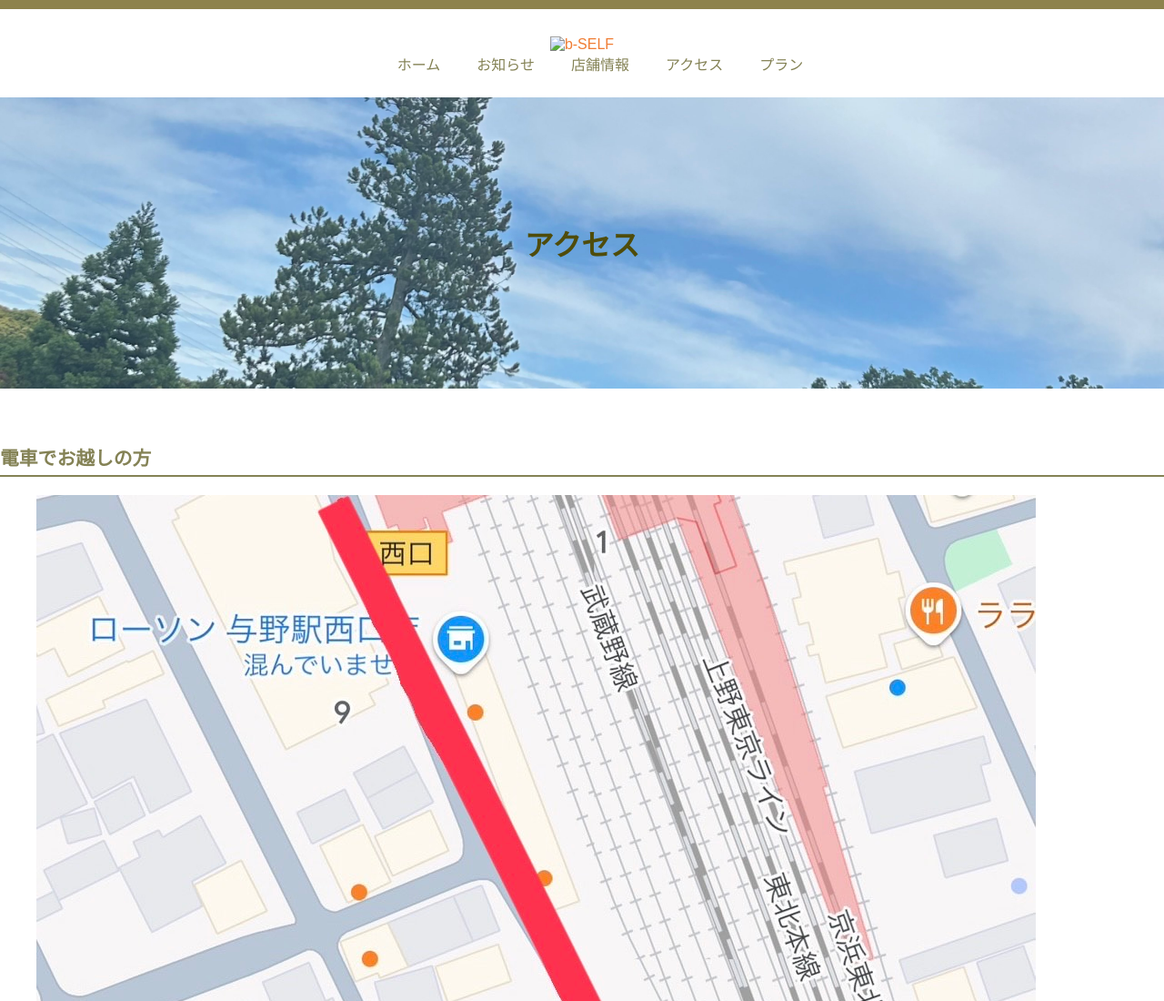
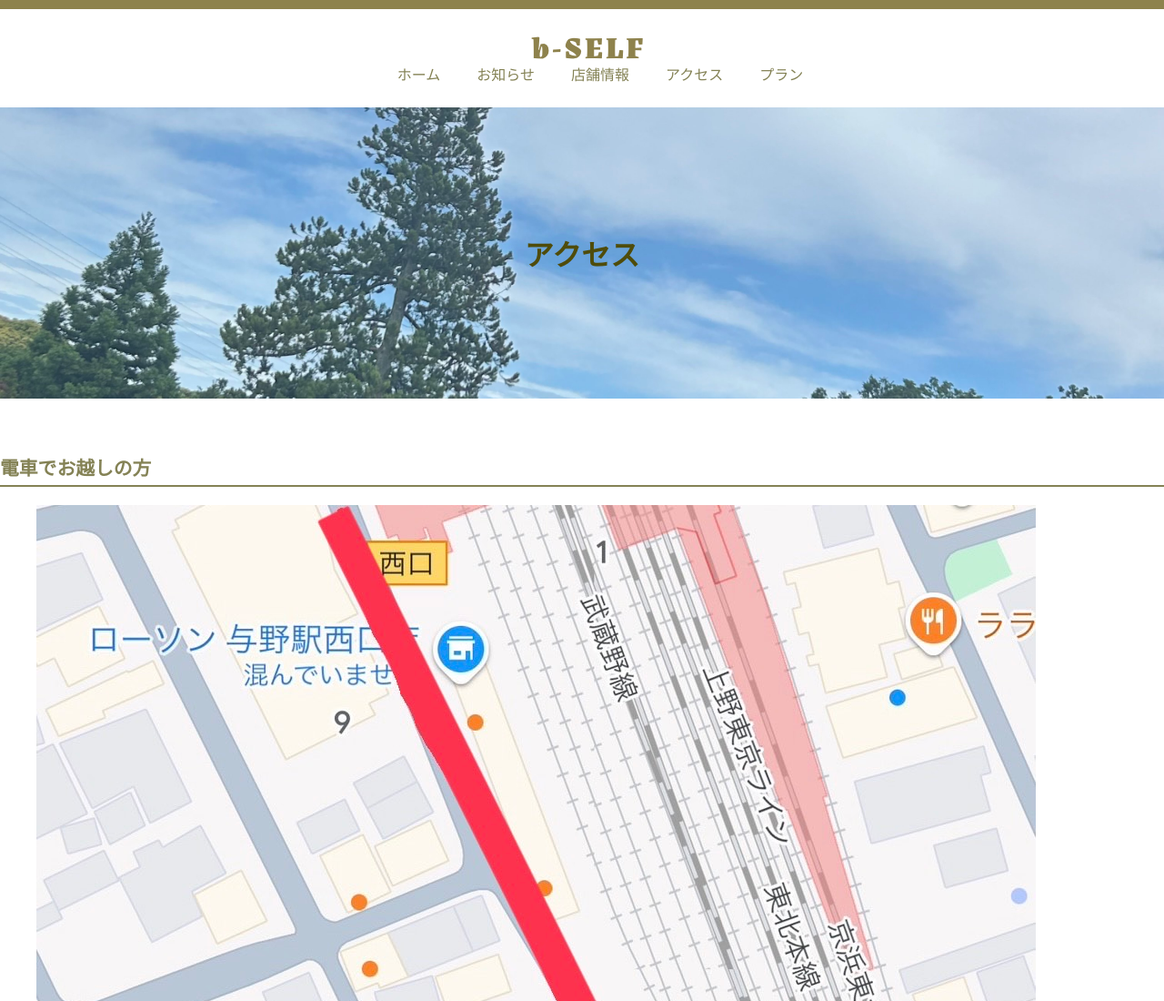
Before and after one commit to m-1111M/b-SELF.github.io, a plain HTML site: page access.html in a window 1280 px wide. Shown: the top 1100 px of the page at 91% size. Drawn offline with Linux system fonts and the light colour scheme.

Commit message:
Update access.html

```diff
--- a/access.html
+++ b/access.html
@@ -10,7 +10,7 @@
     <!--ヘッダ-->
     <header class="header">
         <div class="logo">
-            <a href="index.html"><img src="images/rogo.png" alt="b-SELF"</a>
+            <a href="index.html"><img src="rogo.png"alt="b-SELF"</a>
         </div>
         <nav class="nav">
             <ul>
```
